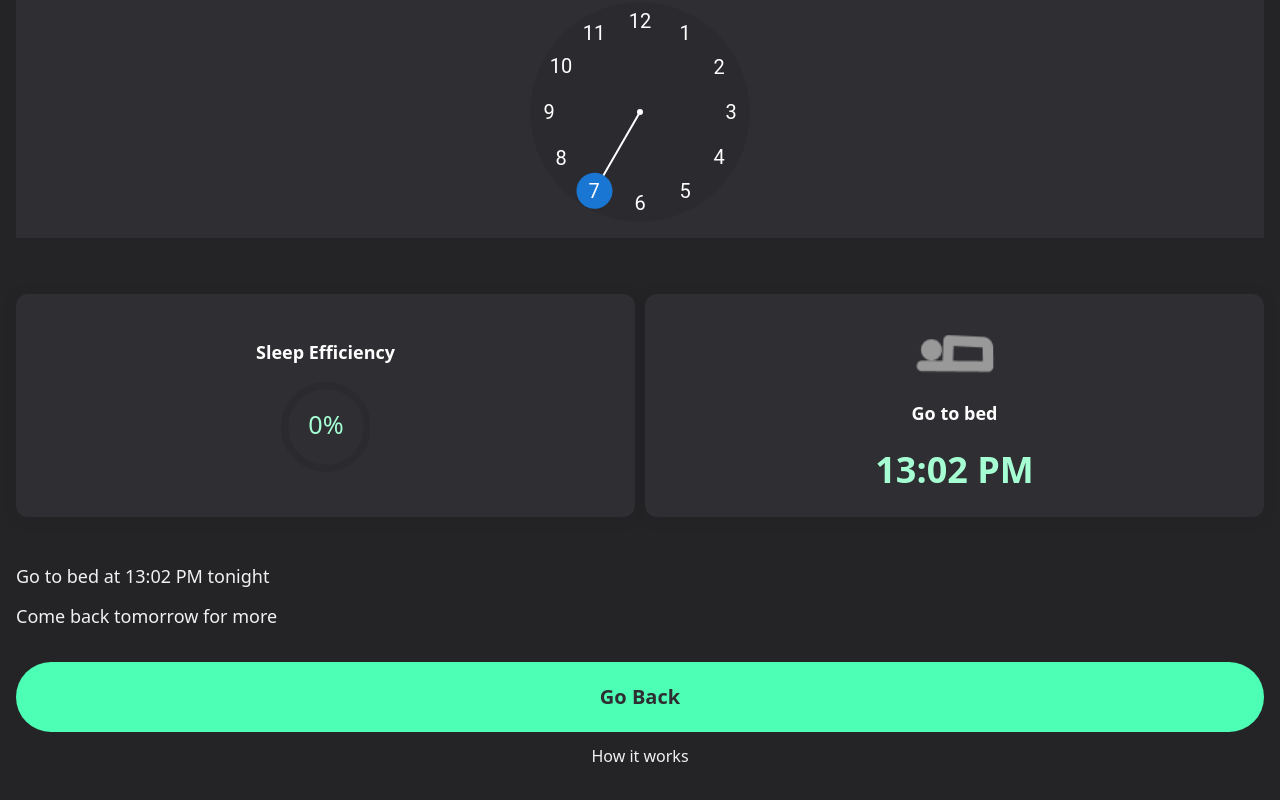
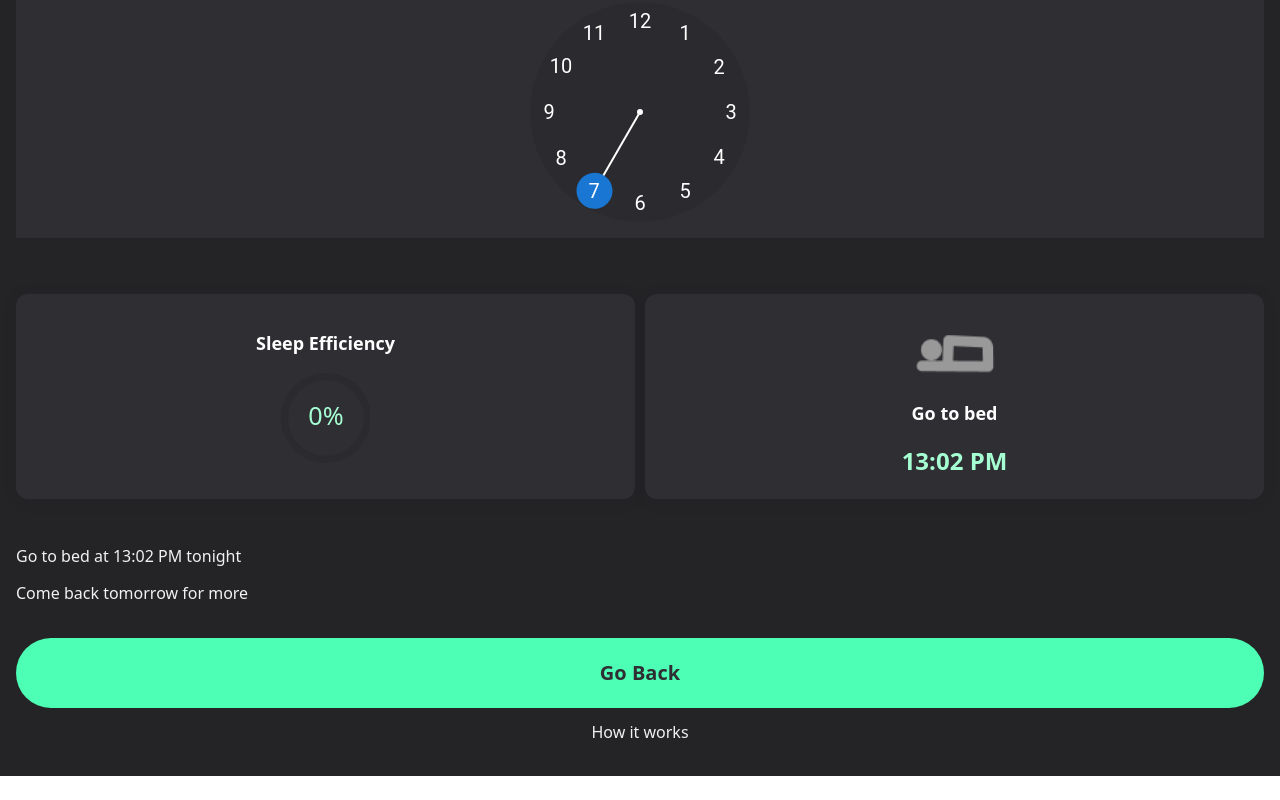
Before and after one commit to vickymarz/cameo-tea, a React (Create React App) app: page /therapy in a window 1280 px wide. Shown: the part 361-1161 px from the top of the page. After the commit the page ends 1137 px from the top, so only its background shows below. Built offline with nearby package versions, Linux system fonts and the light colour scheme.

Commit message:
Add logic

```diff
--- a/src/components/suggestedBedTime/index.tsx
+++ b/src/components/suggestedBedTime/index.tsx
@@ -10,7 +10,7 @@ export const SuggestedBedTime = ({timer}: {timer: string}) => {
           <span className='text-[#fff] text-[1.125rem] font-bold'>Go to bed </span>
         </div>
         <div className='flex justify-center flex-col items-center gap-y-[0.5rem] text-[#a6ffd3]'>
-          <p className='font-bold text-[2.25rem]'>{timer}</p>
+          <p className='font-bold text-[1.5rem]'>{timer}</p>
         </div>
       </div>
     )
--- a/src/pages/therapy/index.tsx
+++ b/src/pages/therapy/index.tsx
@@ -36,7 +36,7 @@ export const Therapy = () => {
           <SuggestedBedTime timer={recommendedWakeTime()}/>
         </div>
         <div className="mt-[2.81rem]">
-      <div className="flex flex-col justify-start items-start gap-y-[0.75rem] text-[#f1f1f1] leading-[1.56] text-[1.125rem]">
+      <div className="flex flex-col justify-start items-start gap-y-[0.75rem] text-[#f1f1f1] leading-[1.56] text-[1rem]">
           <p>Go to bed at { recommendedWakeTime()} tonight</p>
           <p>Come back tomorrow for more</p>
         </div>
```
